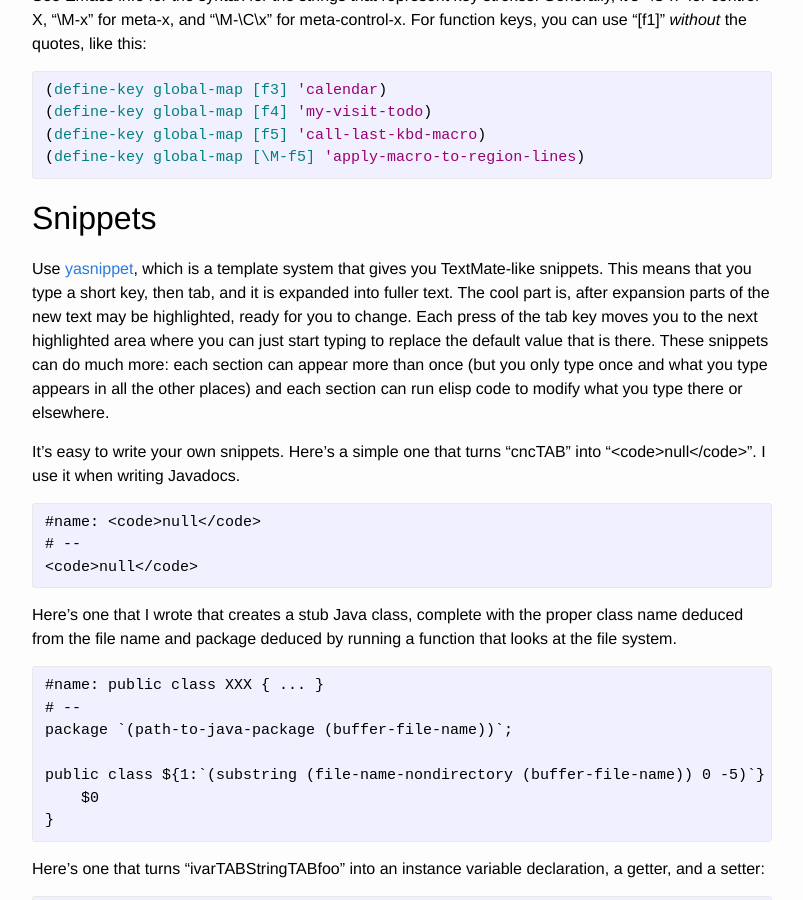
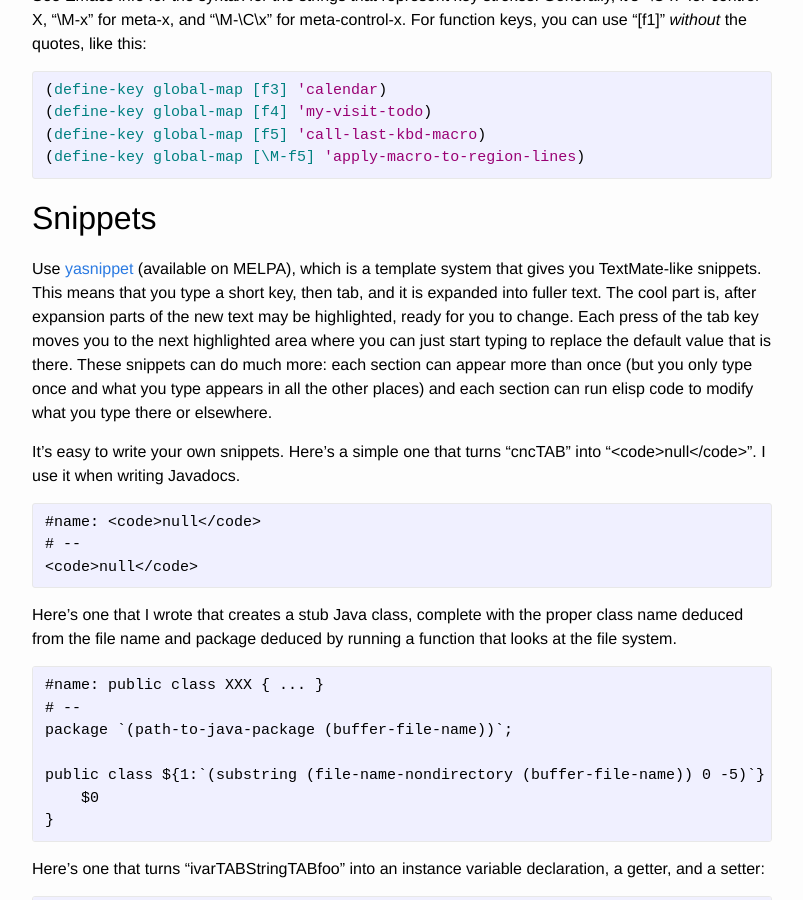
Before and after one commit to jimm/www-jimmenard-com-jekyll, a Jekyll site: the page built from emacs_tips.md, in a window 1280 px wide and 900 px high, scrolled down 7518 px. Shown: the whole window, without its empty margins (238-1041 px from the left). Built offline with Jekyll 4.4.1, drawn with Linux system fonts in a browser that asks for light colours.

Commit message:
link fixes

```diff
--- a/emacs_tips.md
+++ b/emacs_tips.md
@@ -418,15 +418,16 @@ quotes, like this:
 
 # Snippets
 
-Use [yasnippet](http://code.google.com/p/yasnippet/), which is a template
-system that gives you TextMate-like snippets. This means that you type a
-short key, then tab, and it is expanded into fuller text. The cool part is,
-after expansion parts of the new text may be highlighted, ready for you to
-change. Each press of the tab key moves you to the next highlighted area
-where you can just start typing to replace the default value that is there.
-These snippets can do much more: each section can appear more than once (but
-you only type once and what you type appears in all the other places) and
-each section can run elisp code to modify what you type there or elsewhere.
+Use [yasnippet](https://github.com/joaotavora/yasnippet) (available on
+MELPA), which is a template system that gives you TextMate-like snippets.
+This means that you type a short key, then tab, and it is expanded into
+fuller text. The cool part is, after expansion parts of the new text may be
+highlighted, ready for you to change. Each press of the tab key moves you to
+the next highlighted area where you can just start typing to replace the
+default value that is there. These snippets can do much more: each section
+can appear more than once (but you only type once and what you type appears
+in all the other places) and each section can run elisp code to modify what
+you type there or elsewhere.
 
 It's easy to write your own snippets. Here's a simple one that turns
 "cncTAB" into "&lt;code&gt;null&lt;/code&gt;". I use it when writing
@@ -466,8 +467,8 @@ public void ${1:$(if (equal (downcase text) "boolean") "is" "set")}${2:$(capital
 
 # Skeletons
 
-_(Note that there are a few nice **skeleton replacements**. I've
-started using [yasnippets](http://code.google.com/p/yasnippet/) instead of
+_(Note that there are a few nice **skeleton replacements**. I've started
+using [yasnippets](https://github.com/joaotavora/yasnippet) instead of
 skeletons.)_
 
 Skeletons are fill-in-the-blank templates. Here's a simple example that
```
Also changed, not shown: jimm.md (+3 -2 lines).
